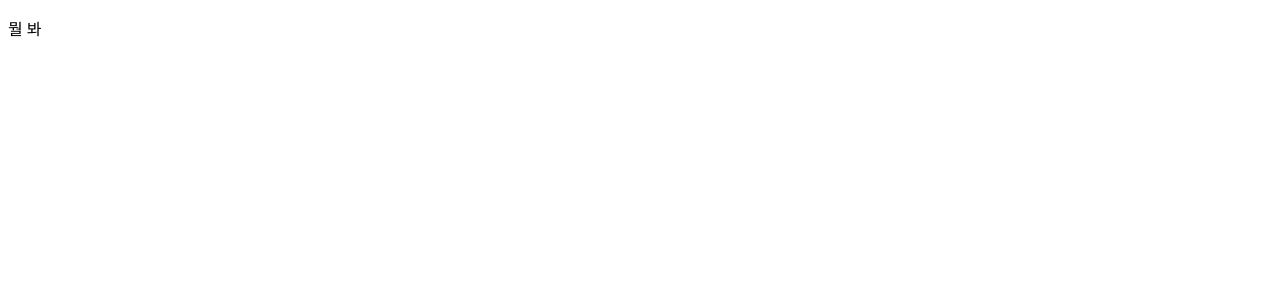
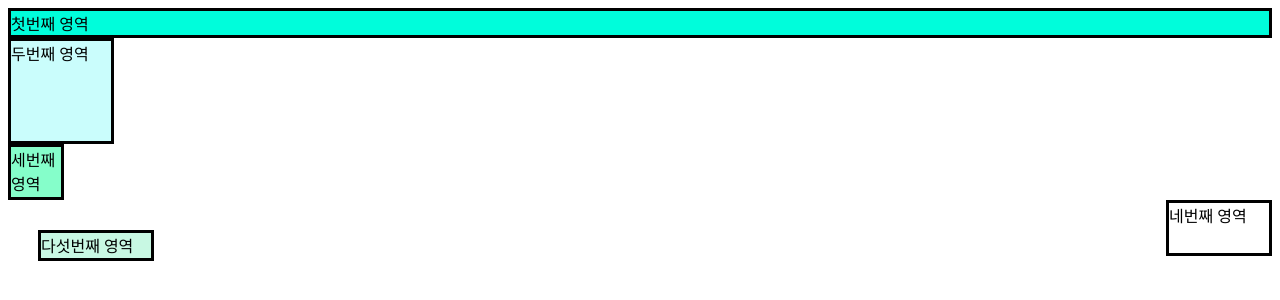
Before and after one commit to YuBin-Park37/YuBin-Park37.github.io, a plain HTML site: page index.html in a window 1280 px wide. Drawn offline with Linux system fonts and the light colour scheme.

Commit message:
Update index.html

```diff
--- a/index.html
+++ b/index.html
@@ -1,10 +1,13 @@
-<!DOCTYPE html>
 <html>
-  <head>
-    <meta charset="utf-8">
-    <title>My test page</title>
-  </head>
-  <body>
-    <p>뭘 봐</p>
-  </body>
+<head>
+<meta http-equiv="Content-Type" content="text/html; charset=utf8">
+<title>Insert title here</title>
+</head>
+<body>
+<div style="border:3px solid black; background-color:#00FDDB">첫번째 영역</div>
+<div style="width:100px; height:100px; border:3px solid black; background-color:#CAFDFC">두번째 영역</div>
+<div style="width:50px; height:50px; border:3px solid black; background-color:#85FECA">세번째 영역</div>
+<div style="width:100px; height:50px; border:3px solid black; float:right">네번째 영역</div>
+<div style="width:110px; height:25px; border:3px solid black; background-color:#C8F8E3; float:left; margin:30px;">다섯번째 영역</div>
+</body>
 </html>
```
